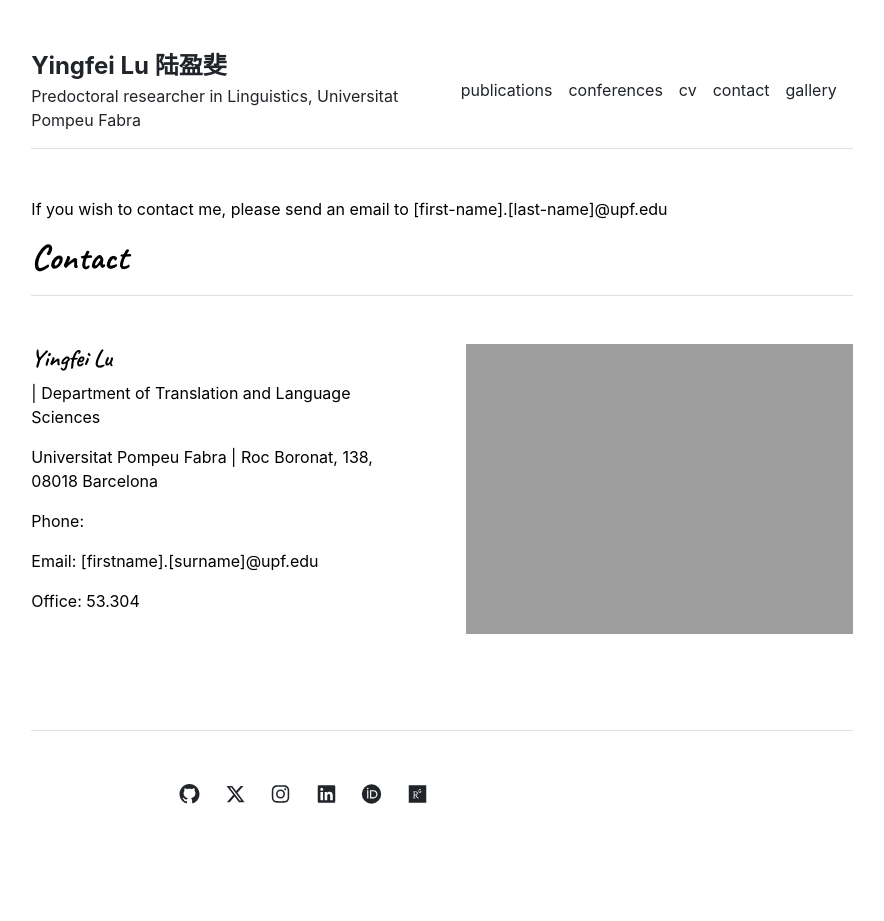
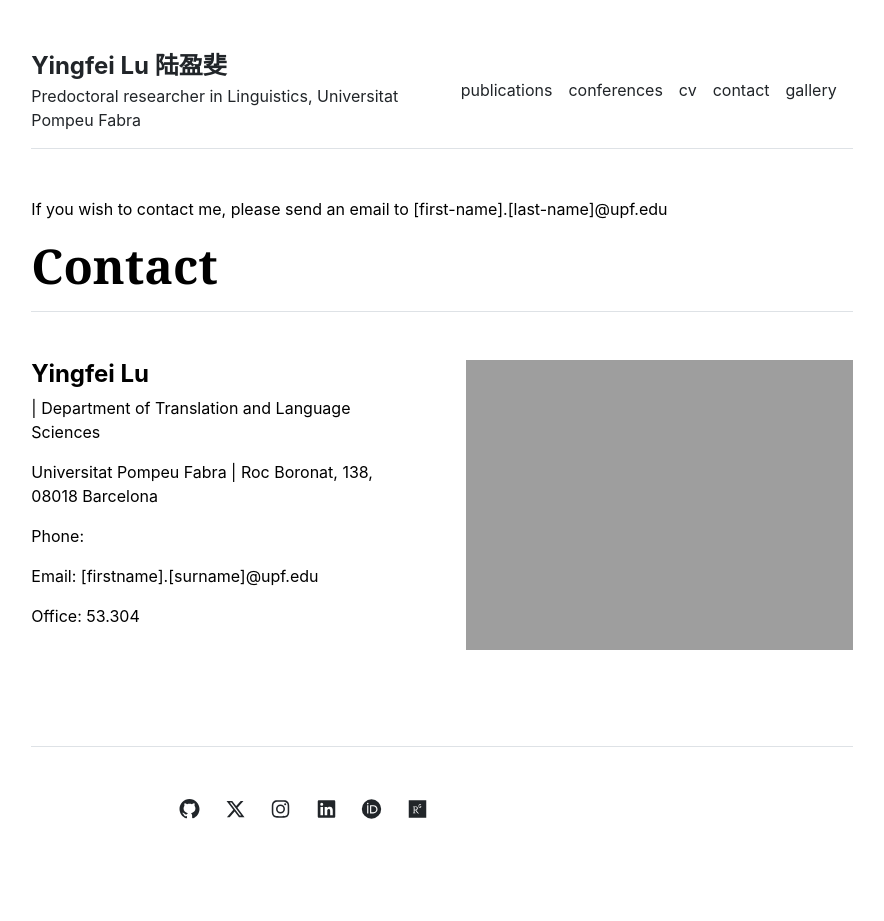
Before and after one commit to YingfeiLu/yingfeilu.github.io, a Jekyll site: the page built from contact.md, in a window 1280 px wide. Shown: the whole page, without its empty margins (198-1082 px from the left). Built offline with Jekyll 4.4.1, drawn with Linux system fonts in a browser that asks for light colours; nearby versions of some CDN libraries; some web fonts are replaced; library files that are not in the unit come from our copies.

Commit message:
Font update

```diff
--- a/_includes/head.html
+++ b/_includes/head.html
@@ -8,7 +8,9 @@
   <link rel="apple-touch-icon" sizes="152x152" href="{{ site.github.url }}/assets/apple-icon-152x152.png">
   <link rel="shortcut icon" href="{{ site.github.url }}/assets/favicon.ico">
   <link rel="preconnect" href="https://fonts.gstatic.com">
+  <link rel="preconnect" href="https://fonts.gstatic.com" crossorigin>
   <link href="https://fonts.googleapis.com/css2?family=Roboto:ital,wght@0,300;0,400;0,700;1,400&display=swap" rel="stylesheet">
   <link href="https://fonts.googleapis.com/css2?family=Caveat:wght@400..700&display=swap" rel="stylesheet">
+  <link href="https://fonts.googleapis.com/css2?family=The+Nautigal:wght@400;700&display=swap" rel="stylesheet">
   {% seo %}
 </head>
--- a/assets/css/main.scss
+++ b/assets/css/main.scss
@@ -5,6 +5,7 @@
 $bodyColor: #000000;
 $bodyFont: -apple-system,BlinkMacSystemFont,"Segoe UI",Helvetica,Arial,sans-serif,"Apple Color Emoji","Segoe UI Emoji","Segoe UI Symbol";
 $headingFont: Caveat,Georgia,serif;
+$heading3Font: The Nautigal,Georgia,serif;
 $linkColor: #212529 !important;
 
 /* [Previous variable definitions remain unchanged] */
@@ -20,13 +21,13 @@
 }
 
 h1, h2, h3, h4, h5, h6 {
-    font-family: $headingFont;
     font-weight: bold;
     text-transform: capitalize;
 }
 
 h3 {
-    font-size: 2.2rem;
+    font-size: 3rem;
+    font-family: $heading3Font;
 }
 
 /* Gallery Styles */
```
